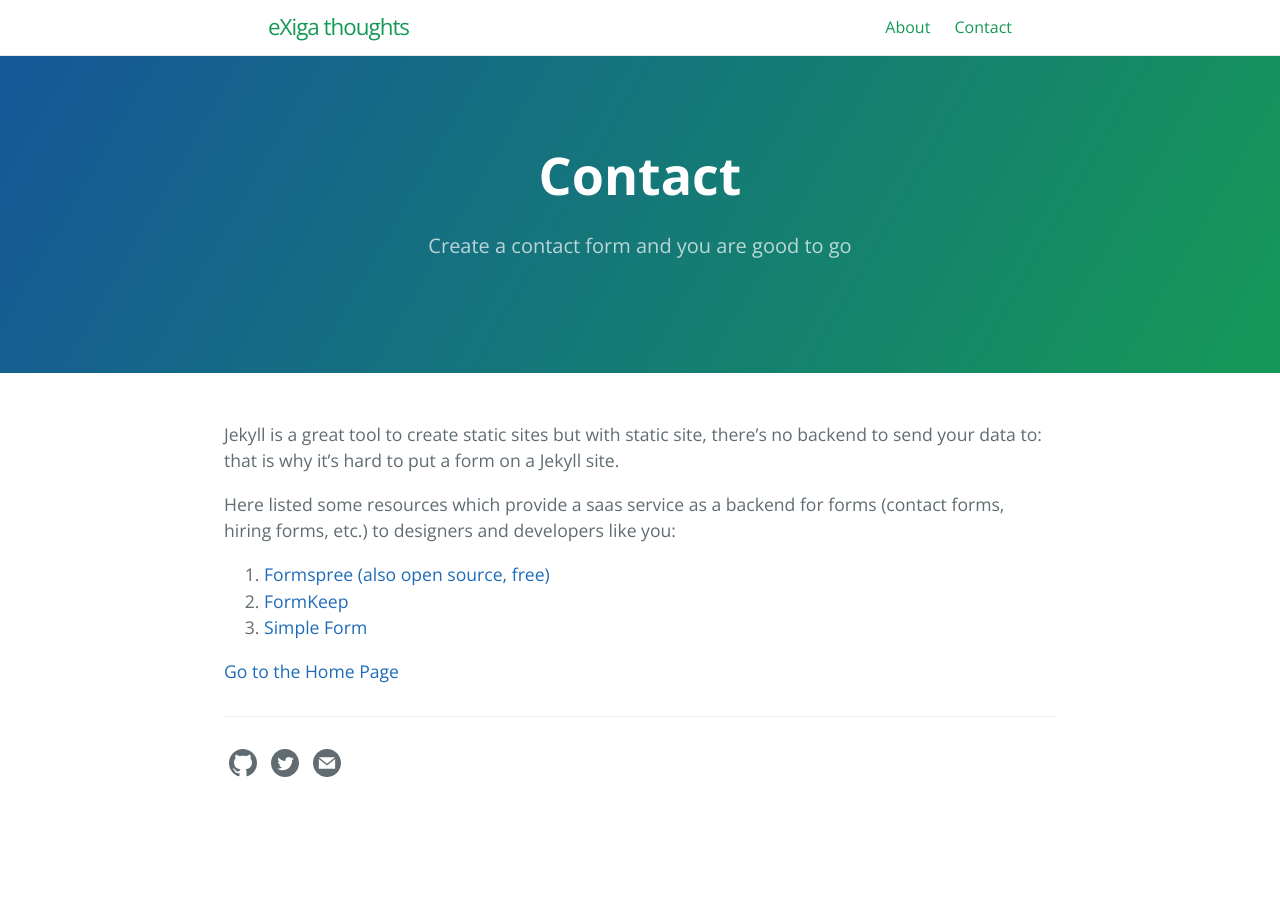
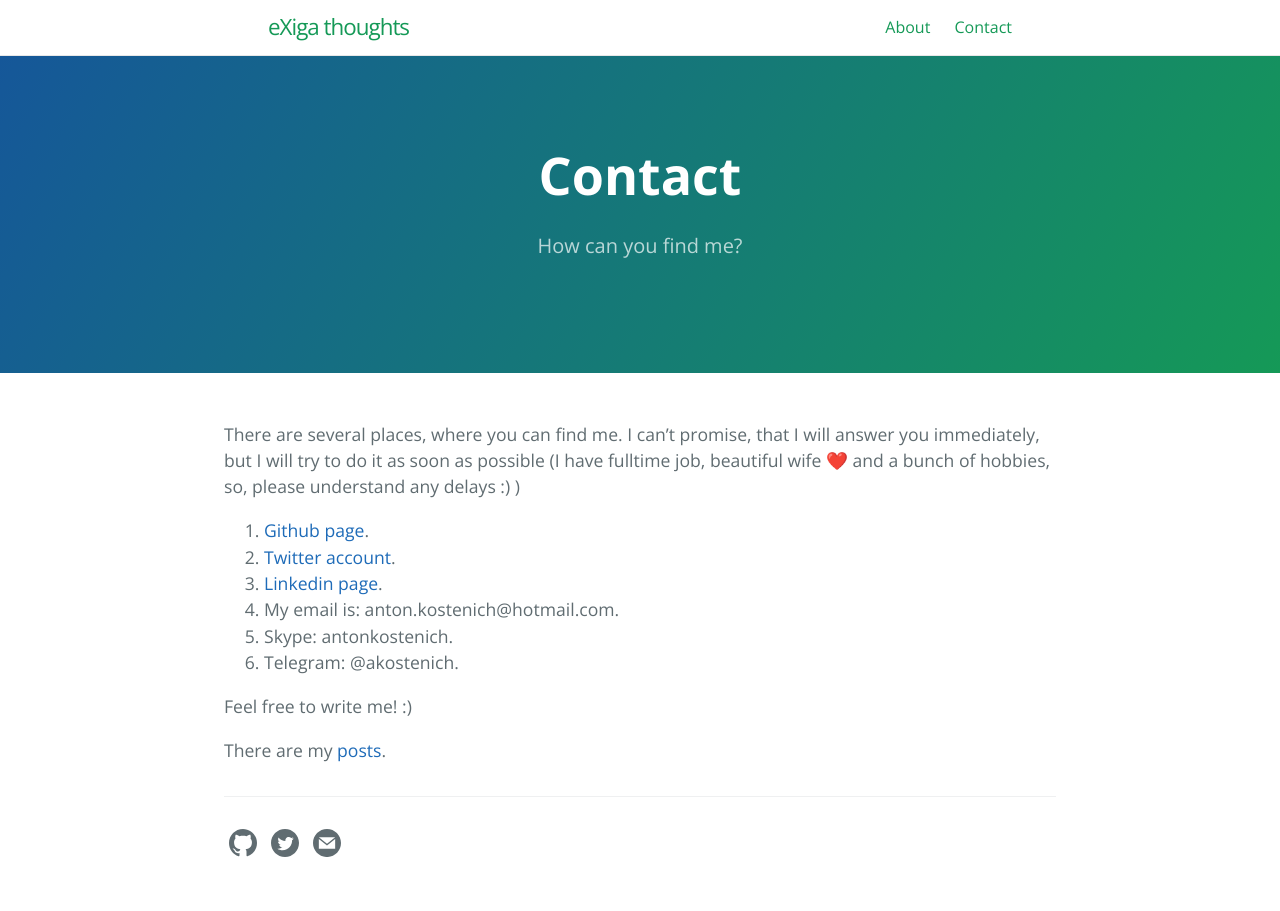
Before and after one commit to eXiga/old_blog, a Jekyll site: the page built from contact.md, in a window 1280 px wide. Built offline with Jekyll 4.4.1, drawn with Linux system fonts in a browser that asks for light colours.

Commit message:
PB - add about and contact pages

```diff
--- a/_layouts/default.html
+++ b/_layouts/default.html
@@ -109,10 +109,10 @@
           </span>
         {% endif %}
         <!-- Contact icon -->
-        {% assign about_page = site.pages | where: "path", "about.md" | first %}
-        {% if about_page.title %}
+        {% assign contact_page = site.pages | where: "path", "contact.md" | first %}
+        {% if contact_page.title %}
           <span class="my-span-icon">
-            <a href="{{ about_page.url | relative_url }}" aria-label="Contact" title="Contact {{ site.github.owner_name }}">
+            <a href="{{ contact_page.url | relative_url }}" aria-label="Contact" title="Contact {{ site.github.owner_name }}">
               <svg class="my-svg-icon" xmlns="http://www.w3.org/2000/svg" width="24" height="24" viewBox="0 0 24 24"><path d="M12 .02c-6.627 0-12 5.373-12 12s5.373 12 12 12 12-5.373 12-12-5.373-12-12-12zm6.99 6.98l-6.99 5.666-6.991-5.666h13.981zm.01 10h-14v-8.505l7 5.673 7-5.672v8.504z"/></svg>
             </a>
           </span>
--- a/contact.md
+++ b/contact.md
@@ -1,14 +1,18 @@
 ---
 layout: page
 title: Contact
-tagline: Create a contact form and you are good to go
+tagline: How can you find me?
 ---
 
-Jekyll is a great tool to create static sites but with static site, there's no backend to send your data to: that is why it's hard to put a form on a Jekyll site.
+There are several places, where you can find me. I can't promise, that I will answer you immediately, but I will try to do it as soon as possible (I have fulltime job, beautiful wife ❤️ and a bunch of hobbies, so, please understand any delays :) )
 
-Here listed some resources which provide  a saas service as a backend for forms (contact forms, hiring forms, etc.) to designers and developers like you:
-1. [Formspree (also open source, free)](https://formspree.io/)
-2. [FormKeep](https://formkeep.com/guides/contact-form-jekyll)
-3. [Simple Form](https://getsimpleform.com/)
+1. [Github page](http://github.com/eXiga).
+2. [Twitter account](http://twitter.com/AntonKostenich).
+3. [Linkedin page](https://www.linkedin.com/in/anton-kastsenich/).
+4. My email is: anton.kostenich@hotmail.com.
+5. Skype: antonkostenich.
+6. Telegram: @akostenich.
 
-[Go to the Home Page](./)
+Feel free to write me! :)
+
+There are my [posts]({{ site.url }}).
```
Also changed, not shown: about.md (+5 -4 lines), 1 other file.
